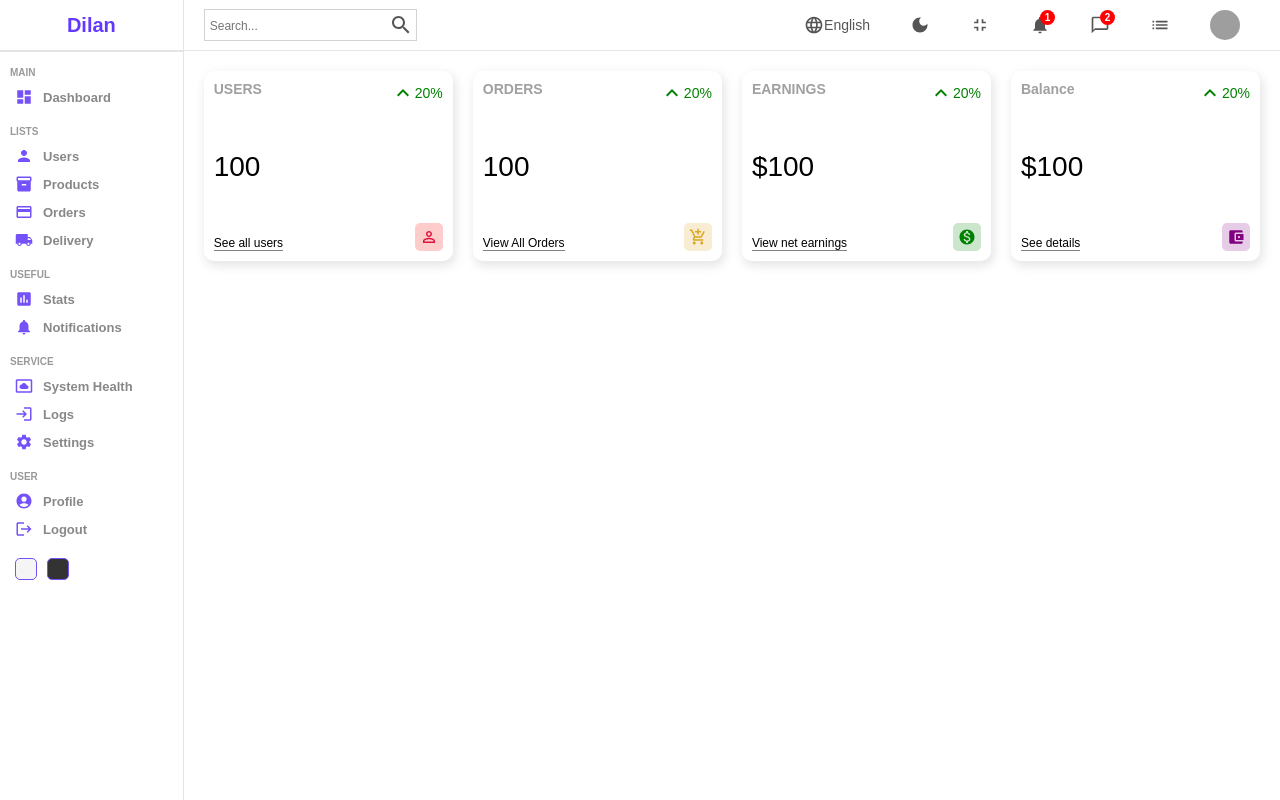
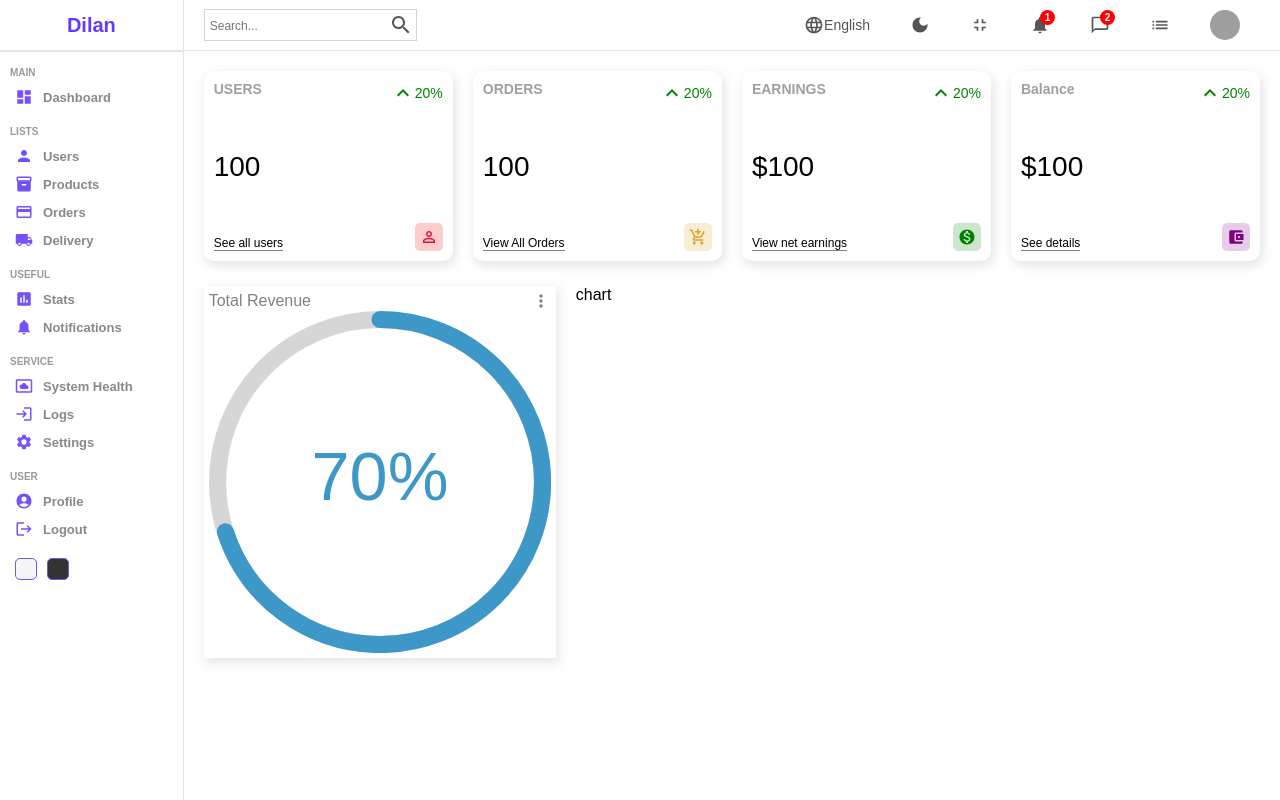
Before and after one commit to Dilan981001/dashboard, a React (Create React App) app: page / in a window 1280 px wide. Built offline with nearby package versions, Linux system fonts and the light colour scheme; grey boxes are pictures that could not be loaded.

Commit message:
circularprogressbar

```diff
--- a/package.json
+++ b/package.json
@@ -11,6 +11,7 @@
     "@testing-library/react": "^13.4.0",
     "@testing-library/user-event": "^13.5.0",
     "react": "^18.3.1",
+    "react-circular-progressbar": "^2.1.0",
     "react-dom": "^18.3.1",
     "react-router-dom": "^6.28.0",
     "react-scripts": "5.0.1",
--- /dev/null
+++ b/src/components/chart/chart.jsx
@@ -0,0 +1,10 @@
+import React from 'react'
+import "./chart.scss"
+
+const Chart = () => {
+  return (
+    <div className='chart'>chart</div>
+  )
+}
+
+export default Chart
--- /dev/null
+++ b/src/components/chart/chart.scss
@@ -0,0 +1,3 @@
+.chart{
+    flex: 4;
+}
--- /dev/null
+++ b/src/components/featured/featured.jsx
@@ -0,0 +1,25 @@
+import React from 'react'
+import "./featured.scss"
+import MoreVertIcon from '@mui/icons-material/MoreVert';
+import { CircularProgressbar } from 'react-circular-progressbar';
+import 'react-circular-progressbar/dist/styles.css';
+
+
+const Featured = () => {
+  return (
+    <div className='featured'>
+      <div className="top">
+        <h1 className='title'>Total Revenue</h1>
+        <MoreVertIcon fontSize='small'/>
+      </div>
+      <div className="bottom">
+        <div className="featuredChart">
+            <CircularProgressbar value={70} text={"70%"} strokeWidth={5}/>
+
+        </div>
+      </div>
+    </div>
+  )
+}
+
+export default Featured
--- /dev/null
+++ b/src/components/featured/featured.scss
@@ -0,0 +1,18 @@
+.featured{
+    flex: 2;
+    -webkit-box-shadow:2px 4px 10px 1px rgba(0, 0, 0, 0.47);
+    box-shadow: 2px 4px 10px 1px rgba(201, 201, 201, 0.47);
+    padding: 5px;
+
+    .top{
+        display: flex;
+        align-items: center;
+        justify-content: space-between;
+        color: gray;
+
+        .title{
+            font-size: 16px;
+            font-weight: 500;
+        }
+    }
+}
--- a/src/pages/home/home.jsx
+++ b/src/pages/home/home.jsx
@@ -3,6 +3,8 @@
 import Sidebar from '../../components/sidebar/Sidebar';
 import Navbar from '../../components/navbar/Navbar';
 import Widget from '../../components/widget/widget';
+import Featured from '../../components/featured/featured';
+import Chart from '../../components/chart/chart';
 
 
 const home = () => {
@@ -17,8 +19,9 @@
             <Widget type="earnings"/>
             <Widget type="balance"/>
           </div>
-          <div className="chats">
-
+          <div className="charts">
+            <Featured/>
+            <Chart/>
           </div>
         </div>
     </div>
--- a/src/pages/home/home.scss
+++ b/src/pages/home/home.scss
@@ -5,11 +5,15 @@
 
         flex: 6;
 
-        .widgets{
+        .widgets, .charts{
             display: flex;
             padding: 20px;
             gap: 20px;
 
         }
+
+        .charts{
+            padding: 5px 20px;
+        }
     }
 }
```
Also changed, not shown: 1 other file (tests, documents, lock files or other folders).
